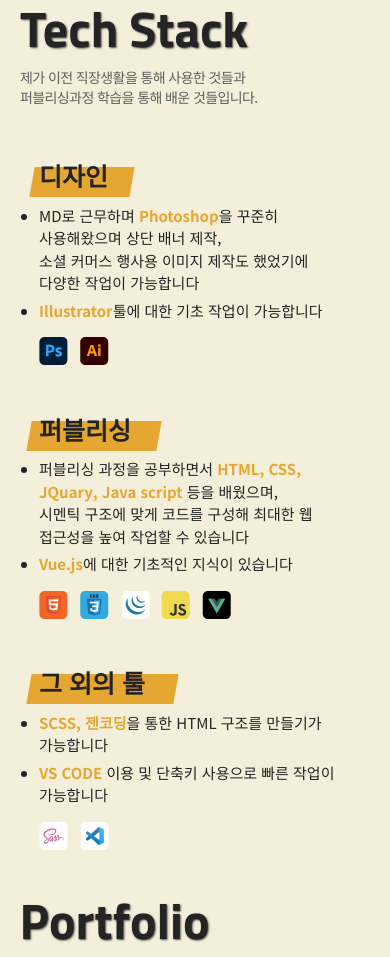
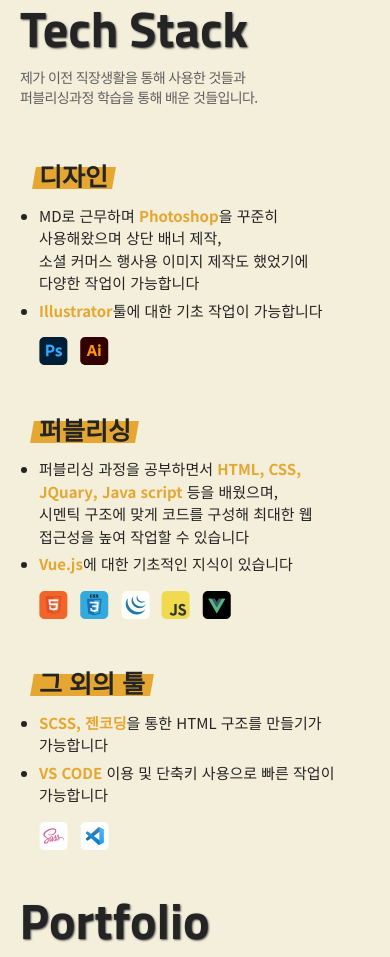
Before and after one commit to bora9410/personal, a plain HTML site: page index.html in a window 390 px wide. Shown: the part 2007-2964 px from the top of the page. Drawn offline with nearby package versions, Linux system fonts and the light colour scheme.

Commit message:
Add files via upload

```diff
--- a/css/portfolio.css
+++ b/css/portfolio.css
@@ -47,10 +47,6 @@ padding-bottom: 100px;
   display: flex;
   flex-direction: column;
 }
-/* #portfolio .wrap div .txt-container .txtbox-1 p {
-  font-size: 22px;
-  color: #5F5F5F;
-} */
 #portfolio .wrap div .txt-container .txtbox-1 span {
   font-size: 24px;
   color: #5F5F5F;
@@ -106,7 +102,6 @@ padding-bottom: 100px;
   letter-spacing: -20px;
   font-weight: 900;
   color: rgba(229, 167, 0, 0.15);
-  /*! left: 30px; */
 }
 #portfolio .wrap div figure img {
   box-shadow: 4px 4px 8px rgba(0, 0, 0, 0.2);
--- a/css/responsive.css
+++ b/css/responsive.css
@@ -36,12 +36,6 @@
     font-size: 35px;
     font-weight: 700;
   }
-/*   header .wrap .firstpage .first span.underline{
-    width: 85%;
-    height: 40px;
-    top: 208px;
-    left: 30px;
-  } */
   header .wrap .firstpage .second h3{
     font-size: 50px;
     font-weight: 800;
@@ -53,12 +47,6 @@
     top: 7px;
     left: 0;
   }
-/*   header .wrap .firstpage .second span.underline{
-    width: 77%;
-    height: 40px;
-    top: 258px;
-    left: 44px;
-  } */
   header .wrap .firstpage p.mob{
     font-size: 15px;
     text-align: center;
@@ -139,17 +127,18 @@
     font-size: 25px;
     font-weight: 700;
   }
-  #skills .wrap .skill-list div span.underline{
-    top: 10px;
-    left: -10px;
+  #skills .wrap .skill-list div h3::before{
+    width: 80px;
     height: 22px;
-    width: 90px;
+    left: -5px;
   }
-  #skills .wrap .skill-list div.pub span.underline{
-  width: 115px;
+  #skills .wrap .skill-list div.pub h3::before{
+    width: 105px;
+    left: -7px;
   }
-  #skills .wrap .skill-list div.tool span.underline{
-    width: 125px;
+  #skills .wrap .skill-list div.tool h3::before{
+    width: 120px;
+    left: -7px;
   }
   #skills .wrap .skill-list div ul li{
     font-size: 15px;
@@ -180,7 +169,6 @@
   }
   #portfolio .wrap div.pf-2 {
     flex-direction: column-reverse;
-/*! padding-right: 77px; */
   }
   #portfolio .wrap div.pf-3 {
     flex-direction: column-reverse;
@@ -322,12 +310,6 @@
     font-size: 40px;
     font-weight: 700;
   }
-/*   header .wrap .firstpage .first span.underline{
-    width: 85%;
-    height: 51px;
-    top: 208px;
-    left: 30px;
-  } */
   header .wrap .firstpage .second h3{
     font-size: 64px;
     font-weight: 800;
@@ -339,12 +321,6 @@
     bottom: 7px;
     left: 0px;
   }
-/*   header .wrap .firstpage .second span.underline{
-    width: 77%;
-    height: 46px;
-    bottom: 276px;
-    left: 57px;
-  } */
   header .wrap .firstpage p.mob{
     font-size: 17px;
     text-align: center;
@@ -419,18 +395,6 @@
     font-size: 28px;
     font-weight: 700;
   }
-  #skills .wrap .skill-list div span.underline{
-    top: 10px;
-    left: -10px;
-    height: 26px;
-    width: 98px;
-  }
-  #skills .wrap .skill-list div.pub span.underline{
-  width: 124px;
-  }
-  #skills .wrap .skill-list div.tool span.underline{
-    width: 141px;
-  }
   #skills .wrap .skill-list div ul li{
     font-size: 16px;
   }
@@ -463,7 +427,6 @@
   }
   #portfolio .wrap div.pf-2 {
     flex-direction: column-reverse;
-/*! padding-right: 77px; */
   }
   #portfolio .wrap div.pf-3 {
     flex-direction: column-reverse;
@@ -536,7 +499,6 @@
     padding-top: 36px;
     width: 50%;
     margin: 0 auto;
-    /*! align-items: center; */
   }
   #contact .wrap ul.contact_list li h4{
     font-size: 22px;
```
Also changed, not shown: css/header.css (+0 -12 lines), css/skills.css (+0 -10 lines), index.html (+0 -5 lines).
